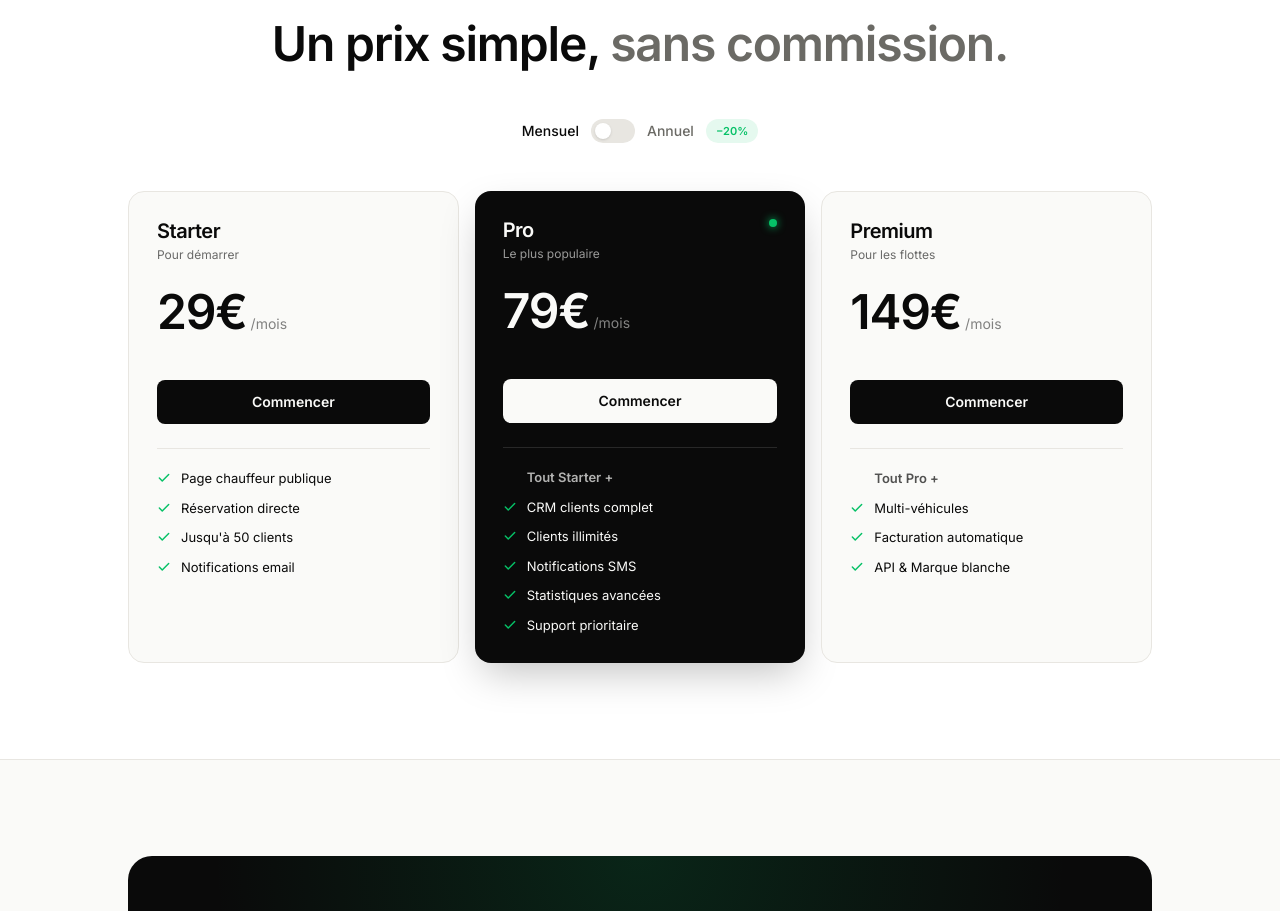
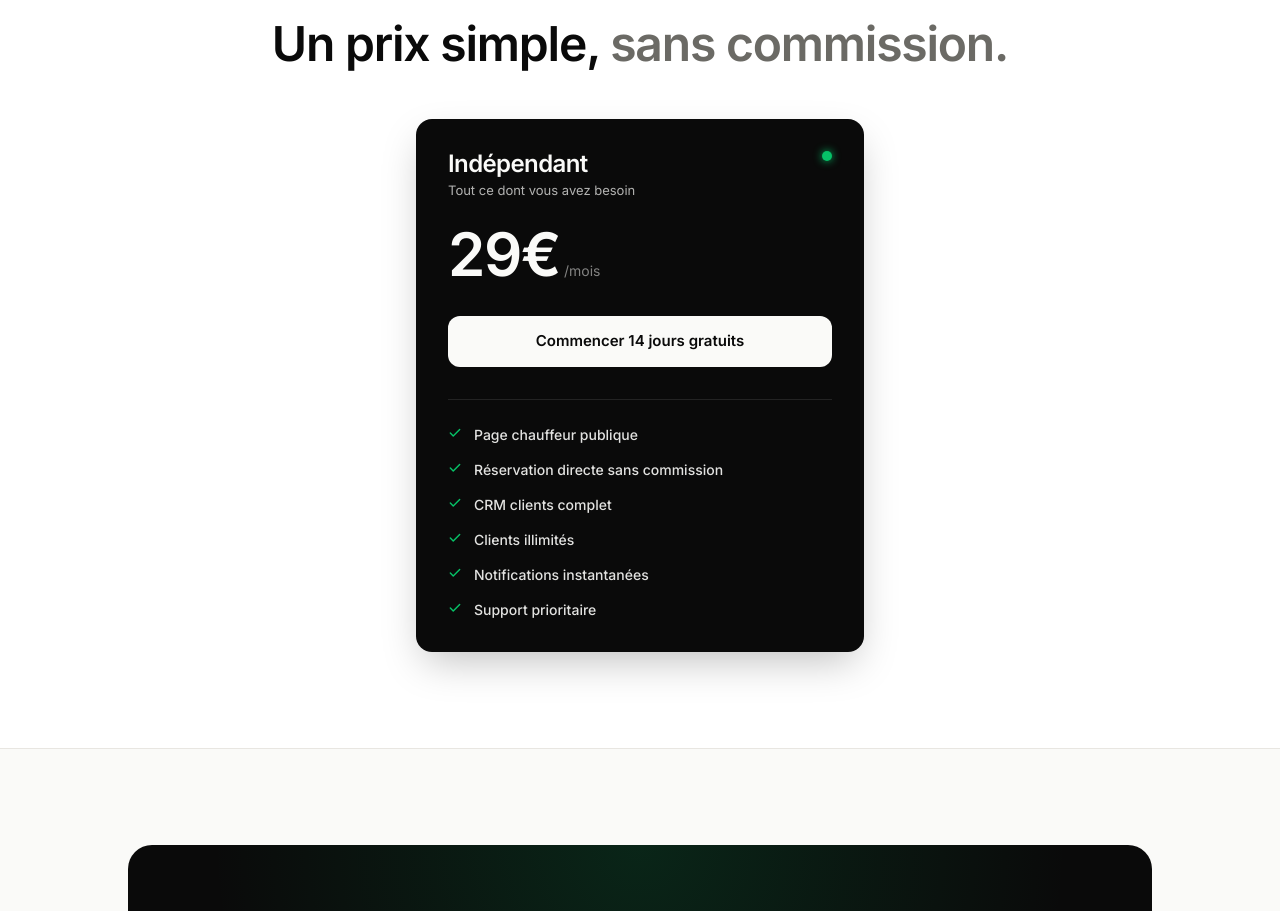
Before and after one commit to magentyagency-ops/chauffeur, a Next.js app: page / in a window 1280 px wide. Shown: the part 2842-3753 px from the top of the page. Built offline with nearby package versions, Linux system fonts and the light colour scheme.

Commit message:
feat: simplify landing page pricing to a single 29 euros plan

```diff
--- a/src/app/page.tsx
+++ b/src/app/page.tsx
@@ -69,7 +69,6 @@ function Arrow() {
 
 export default function LandingPage() {
   const [scrolled, setScrolled] = useState(false);
-  const [annual, setAnnual] = useState(false);
 
   useEffect(() => {
     const fn = () => setScrolled(window.scrollY > 40);
@@ -260,73 +259,46 @@ export default function LandingPage() {
               </h2>
             </div>
 
-            {/* Toggle */}
-            <div className="flex items-center justify-center gap-3 mb-12">
-              <span className={`text-sm font-medium ${!annual ? "text-foreground" : "text-muted"}`}>Mensuel</span>
-              <button
-                onClick={() => setAnnual(!annual)}
-                className="relative w-11 h-6 rounded-full transition-colors"
-                style={{ background: annual ? "var(--foreground)" : "var(--border)" }}
-              >
-                <div className="absolute top-1 w-4 h-4 rounded-full bg-surface shadow-sm transition-all" style={{ left: annual ? 22 : 4 }} />
-              </button>
-              <span className={`text-sm font-medium ${annual ? "text-foreground" : "text-muted"}`}>Annuel</span>
-              <span className="text-[11px] font-semibold text-success bg-success/10 px-2.5 py-1 rounded-full">−20%</span>
-            </div>
-
-            <div className="grid grid-cols-1 md:grid-cols-3 gap-4">
-              {[
-                { name: "Starter", price: annual ? 24 : 29, tagline: "Pour démarrer", pop: false, features: ["Page chauffeur publique", "Réservation directe", "Jusqu'à 50 clients", "Notifications email"] },
-                { name: "Pro", price: annual ? 65 : 79, tagline: "Le plus populaire", pop: true, features: ["Tout Starter +", "CRM clients complet", "Clients illimités", "Notifications SMS", "Statistiques avancées", "Support prioritaire"] },
-                { name: "Premium", price: annual ? 119 : 149, tagline: "Pour les flottes", pop: false, features: ["Tout Pro +", "Multi-véhicules", "Facturation automatique", "API & Marque blanche"] },
-              ].map(plan => (
+            <div className="max-w-md mx-auto">
               <div
-                  key={plan.name}
-                  className="rounded-2xl p-7 transition-shadow"
-                  style={{
-                    background: plan.pop ? "var(--foreground)" : "var(--background)",
-                    color: plan.pop ? "var(--background)" : "var(--foreground)",
-                    border: plan.pop ? "none" : "1px solid var(--border)",
-                    boxShadow: plan.pop ? "0 16px 40px -8px rgba(0,0,0,.25)" : "none",
-                  }}
+                className="rounded-2xl p-8 transition-shadow bg-foreground text-background shadow-[0_16px_40px_-8px_rgba(0,0,0,.25)]"
               >
                 <div className="flex items-start justify-between mb-6">
                   <div>
-                      <h3 className="text-xl font-semibold tracking-tight">{plan.name}</h3>
-                      <p className="text-[12px] mt-1" style={{ opacity: .6 }}>{plan.tagline}</p>
+                    <h3 className="text-2xl font-semibold tracking-tight">Indépendant</h3>
+                    <p className="text-[13px] mt-1 opacity-70">Tout ce dont vous avez besoin</p>
                   </div>
-                    {plan.pop && <span className="w-2 h-2 rounded-full bg-success shadow-[0_0_8px_var(--success)]" />}
+                  <span className="w-2.5 h-2.5 rounded-full bg-success shadow-[0_0_8px_var(--success)]" />
                 </div>
 
-                  <div className="flex items-baseline gap-1 mb-1">
-                    <span className="text-5xl font-semibold tracking-tight">{plan.price}€</span>
-                    <span className="text-sm" style={{ opacity: .5 }}>/mois</span>
+                <div className="flex items-baseline gap-1 mb-8">
+                  <span className="text-6xl font-semibold tracking-tight">29€</span>
+                  <span className="text-sm opacity-50">/mois</span>
                 </div>
-                  {annual && <p className="text-[11px] font-mono mb-6" style={{ opacity: .5 }}>Facturé annuellement</p>}
-                  {!annual && <div className="h-4 mb-6" />}
 
                 <Link
                   href="/auth/register"
-                    className="block text-center w-full py-3 text-sm font-semibold rounded-lg transition-opacity hover:opacity-90"
-                    style={{
-                      background: plan.pop ? "var(--background)" : "var(--foreground)",
-                      color: plan.pop ? "var(--foreground)" : "var(--background)",
-                    }}
+                  className="block text-center w-full py-3.5 text-[15px] font-semibold rounded-xl bg-background text-foreground transition-opacity hover:opacity-90"
                 >
-                    Commencer
+                  Commencer 14 jours gratuits
                 </Link>
 
-                  <div className="mt-6 pt-5 flex flex-col gap-2.5" style={{ borderTop: `1px solid ${plan.pop ? "rgba(255,255,255,.12)" : "var(--border)"}` }}>
-                    {plan.features.map(f => (
-                      <div key={f} className="flex items-start gap-2.5 text-[13px]">
-                        {!f.includes("+") && <Check />}
-                        {f.includes("+") && <span className="w-3.5" />}
-                        <span className={f.includes("+") ? "font-semibold" : ""} style={{ opacity: f.includes("+") ? .7 : 1 }}>{f}</span>
+                <div className="mt-8 pt-6 flex flex-col gap-3.5 border-t border-white/10">
+                  {[
+                    "Page chauffeur publique",
+                    "Réservation directe sans commission",
+                    "CRM clients complet",
+                    "Clients illimités",
+                    "Notifications instantanées",
+                    "Support prioritaire"
+                  ].map(f => (
+                    <div key={f} className="flex items-start gap-3 text-[14px]">
+                      <Check />
+                      <span className="font-medium opacity-90">{f}</span>
                     </div>
                   ))}
                 </div>
               </div>
-              ))}
             </div>
           </div>
         </section>
```
Lines whose indentation alone changed are shown as unchanged.
